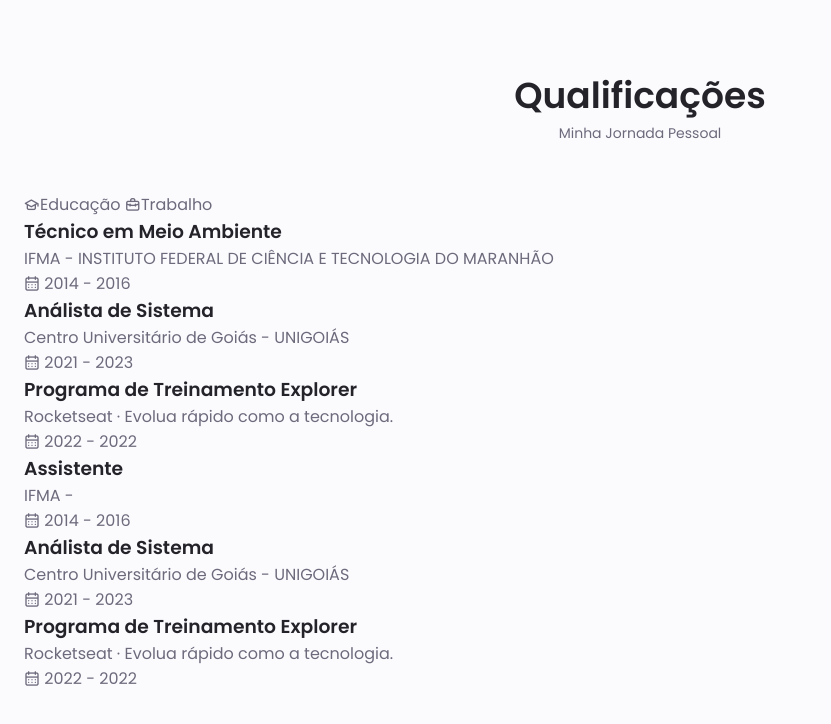
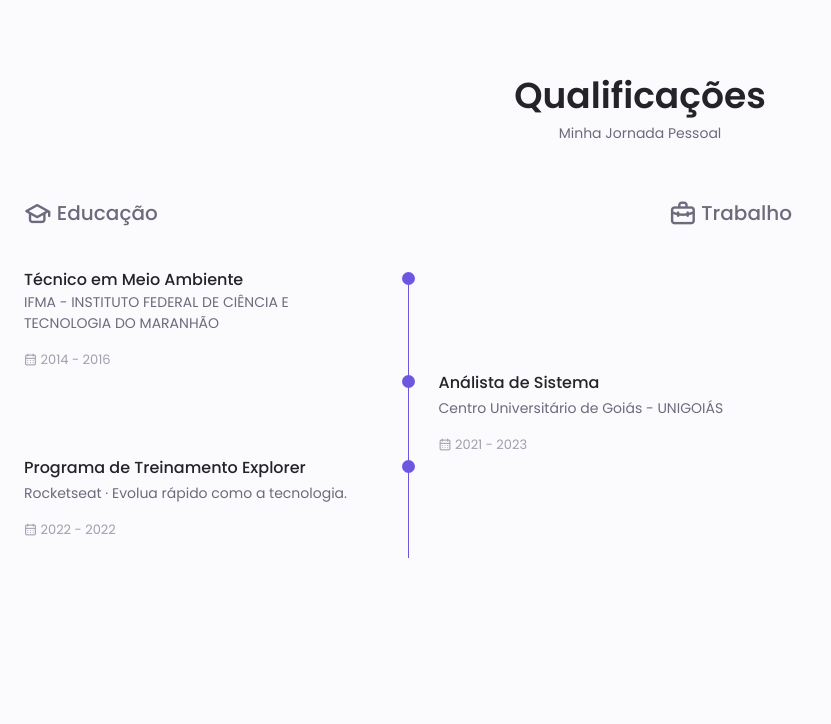
Before and after one commit to josetrafalgar/JosetrafalgarPortfolio, a plain HTML site: page index.html in a window 1280 px wide. Shown: the part 1884-2608 px from the top of the page, without its empty margins (0-831 px from the left). Drawn offline with nearby package versions, Linux system fonts and the light colour scheme.

Commit message:
Add files via upload

```diff
--- a/assets/main.js
+++ b/assets/main.js
@@ -48,7 +48,24 @@ const skillsContent = document.getElementsByClassName('skills__content'),
             el.addEventListener('click', toggleSkills)
         })
 /*==================== QUALIFICATION TABS ====================*/
+const tabs = document.querySelectorAll('[data-target]'),
+            tabContents = document.querySelectorAll('[data-content]')
 
+tabs.forEach(tab =>{
+    tab.addEventListener('click',() =>{
+        const target = document.querySelector(tab.dataset.target)
+
+        tabContents.forEach(tabContent =>{
+            tabContent.classList.remove('qualification__active')
+        })
+        target.classList.add('qualification__active')
+
+        tabs.forEach(tab =>{
+            tab.classList.remove('qualification__active')
+        })
+        tab.classList.add('qualification__active')
+    })
+})
 
 /*==================== SERVICES MODAL ====================*/
 
--- a/assets/styles.css
+++ b/assets/styles.css
@@ -481,7 +481,72 @@ img {
 }
 
 /*==================== QUALIFICATION ====================*/
+.qualification__tabs {
+  display: flex;
+  justify-content: space-between;
+  margin-bottom: var(--mb-2);
+}
 
+.qualification__button{
+  font-size: var(--h3-font-size);
+  font-weight: var(--font-medium);
+  cursor: pointer;
+}
+
+.qualification__button:hover{
+  color: var(--first-color);
+}
+
+.qualification__icon{
+  font-size: 1.8rem;
+  margin-right: var(--mb-0-25);
+}
+
+.qualification__data{
+  display: grid;
+  grid-template-columns: 1fr max-content 1fr;
+  column-gap: 1.5rem;
+}
+
+.qualification__title{
+  font-size: var(--normal-font-size);
+  font-weight: var(--font-medium);
+}
+
+.qualification__subtitle{
+  display: inline-block;
+  font-size: var(--small-font-size);
+  margin-bottom: var(--mb-1);
+}
+
+.qualification__calendar{
+  font-size: var(--smaller-font-size);
+  color: var(--text-color-light);
+}
+
+.qualification__rounder{
+  display: inline-block;
+  width: 13px;
+  height: 13px;
+  background-color: var(--first-color);
+  border-radius: 50%;
+}
+
+.qualification__line{
+  display: block;
+  width: 1px;
+  height: 100%;
+  background-color: var(--first-color);
+  transform: translate(6px, -7px);
+}
+
+.qualification [data-content]{
+  display: none;
+}
+
+.qualification__active[data-content]{
+  display: block;
+}
 /*==================== SERVICES ====================*/
 
 /* Active Modal */
```
